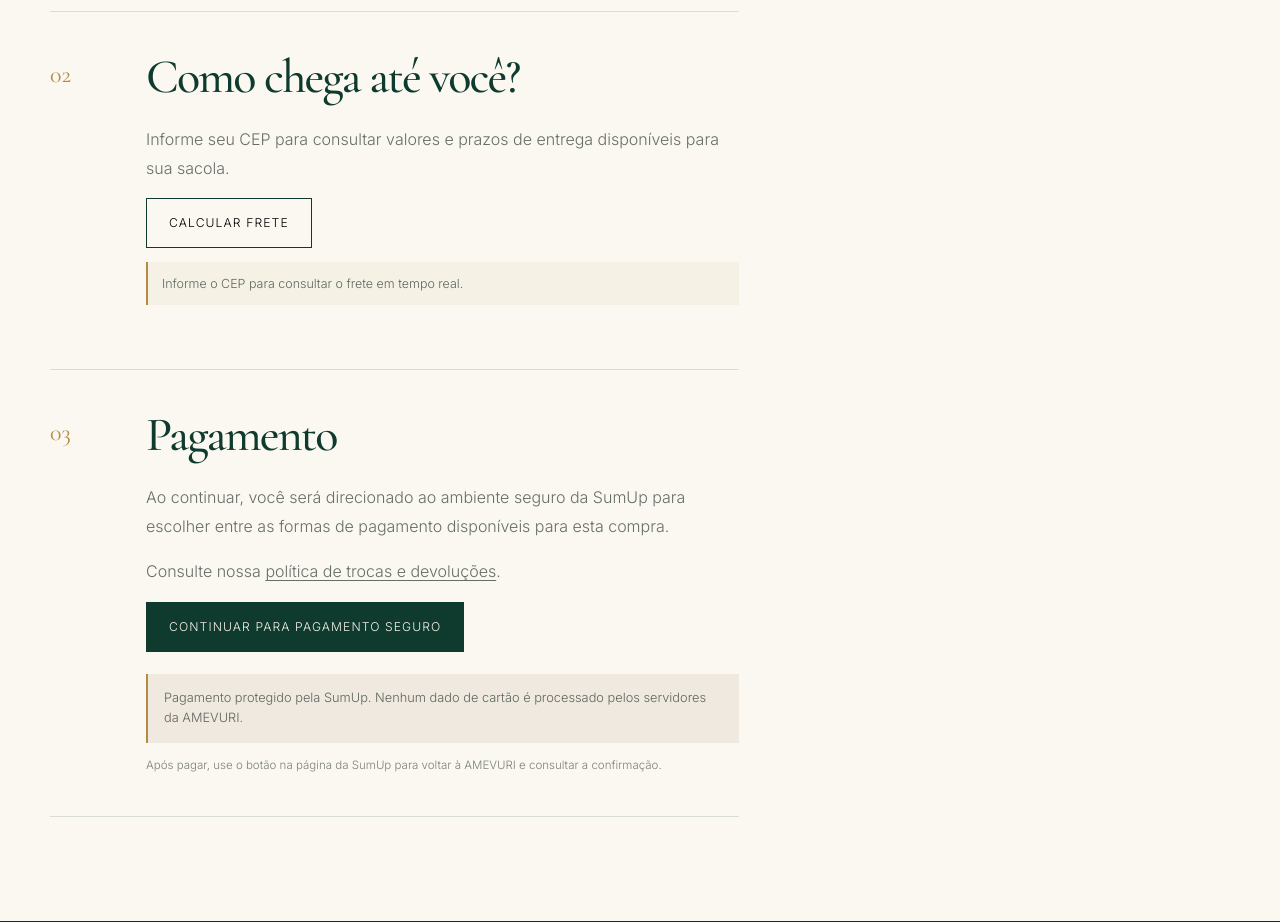
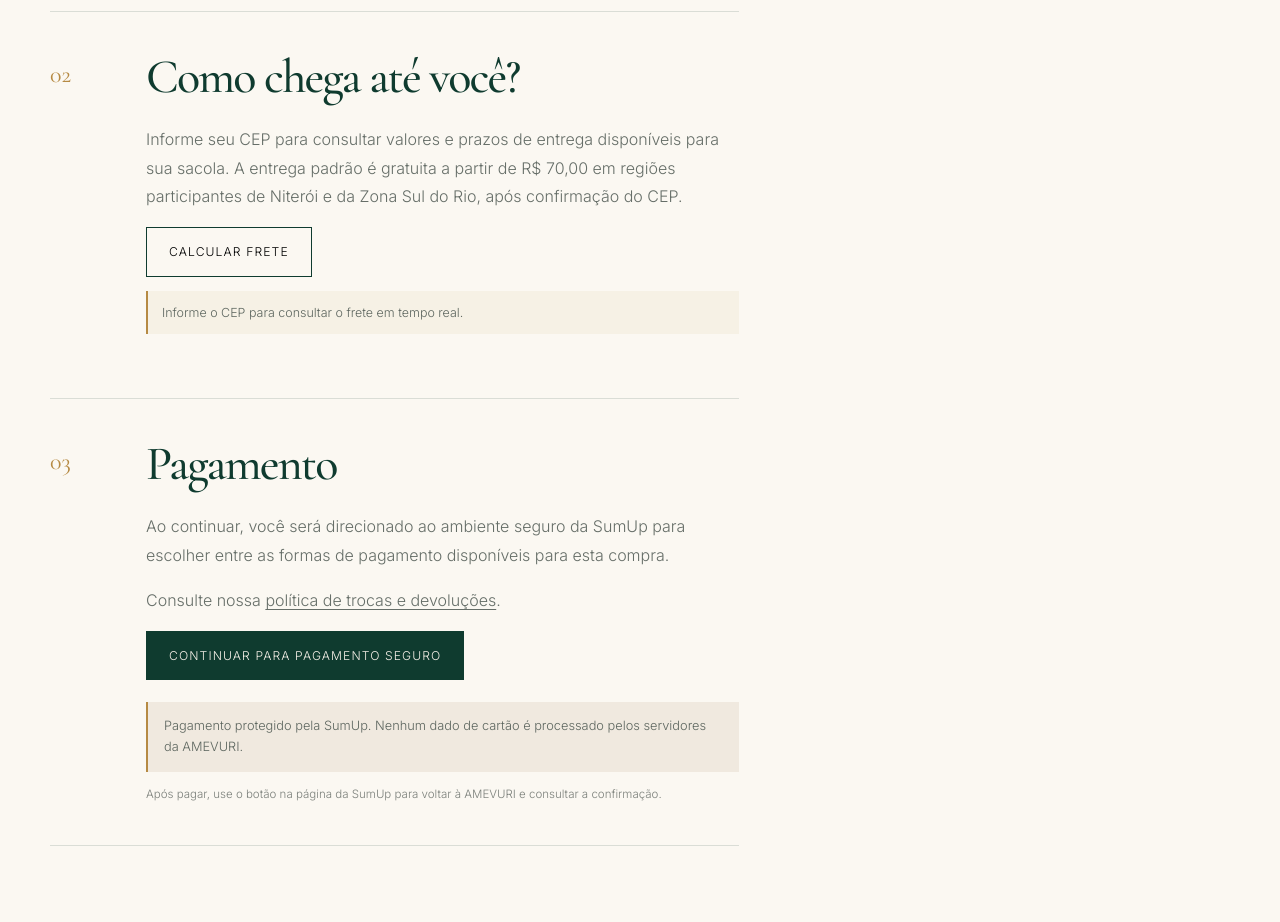
Before and after one commit to niviaanacleto/amevuri-cloud, a website: page public/checkout.html in a window 1280 px wide. Shown: the part 1680-2602 px from the top of the page. Drawn offline with nearby package versions, Linux system fonts and the light colour scheme; no server answers.

Commit message:
copy(checkout): explain R$70 regional free shipping eligibility

```diff
--- a/public/checkout.html
+++ b/public/checkout.html
@@ -169,6 +169,7 @@
               <p class="checkout-copy">
                 Informe seu CEP para consultar valores e prazos de entrega
                 disponíveis para sua sacola.
+                A entrega padrão é gratuita a partir de R$ 70,00 em regiões participantes de Niterói e da Zona Sul do Rio, após confirmação do CEP.
               </p>
               <button class="btn btn-ghost" type="button" data-shipping-calc>
                 Calcular frete
```
